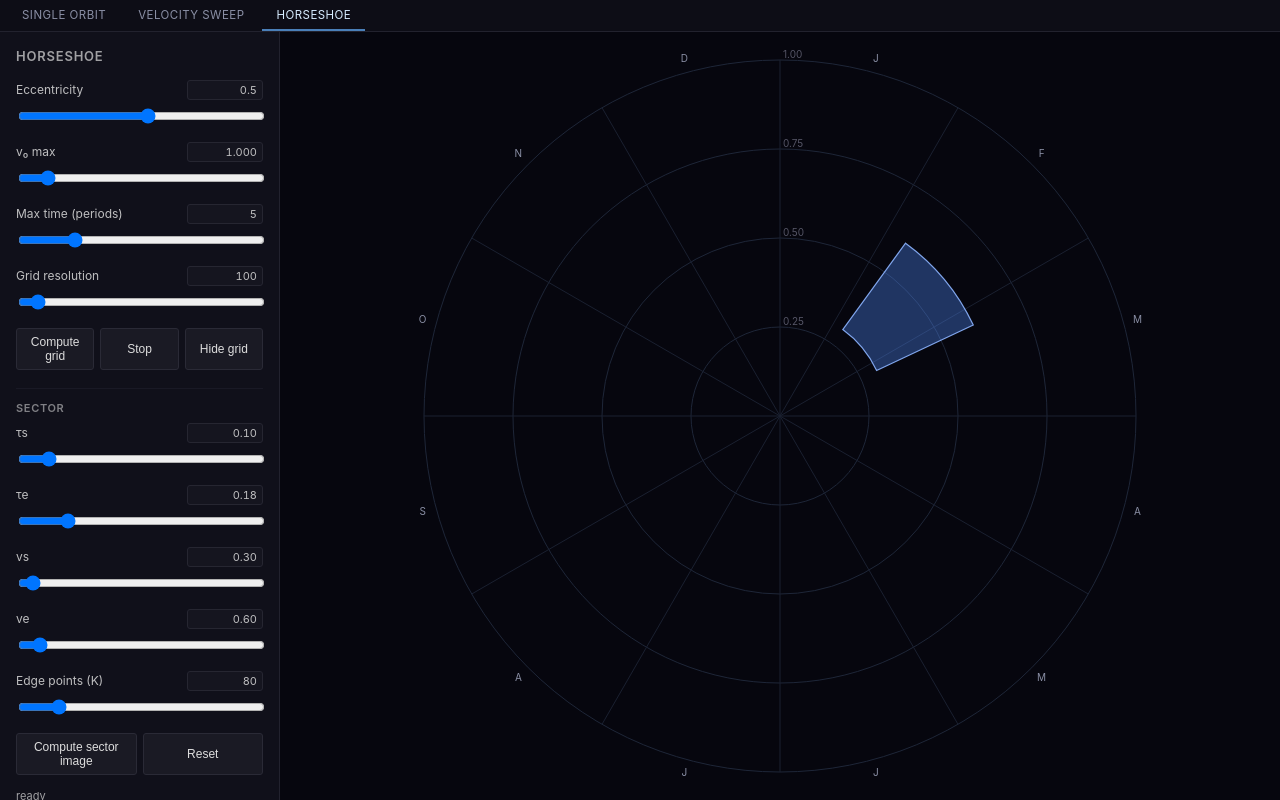
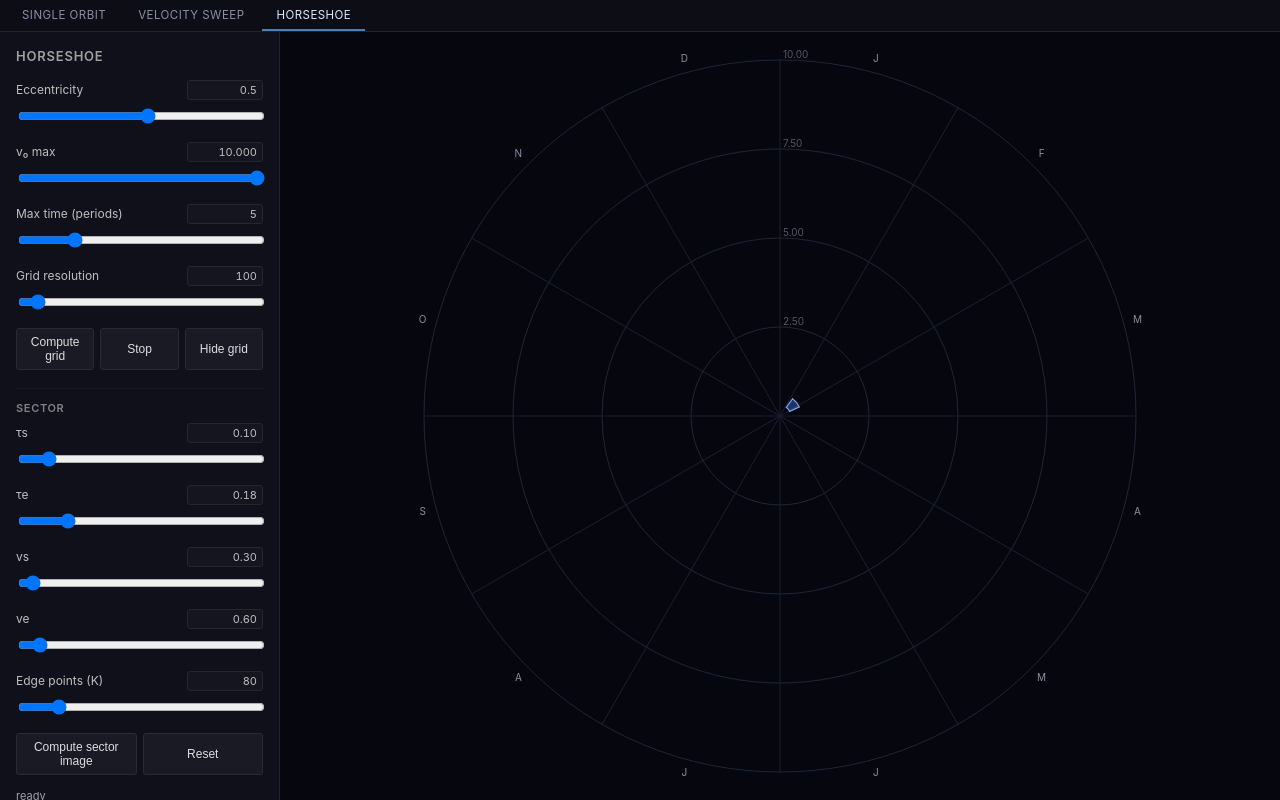
Before and after one commit to kyleedwardbradley/threebody, a website built with Vite: page horseshoe.html in a window 1280 px wide. Built offline with nearby package versions, Linux system fonts and the light colour scheme; some packages are replaced by stand-ins of ours.

Commit message:
Default v_max=10 on horseshoe page

```diff
--- a/horseshoe.html
+++ b/horseshoe.html
@@ -25,9 +25,9 @@
 
         <div class="control">
           <label><span>v₀ max</span>
-            <input type="text" id="vmax-num" class="num" step="0.01" value="1.000" />
+            <input type="text" id="vmax-num" class="num" step="0.01" value="10.000" />
           </label>
-          <input type="range" id="vmax" min="0.05" max="10" step="0.01" value="1.0" />
+          <input type="range" id="vmax" min="0.05" max="10" step="0.01" value="10" />
         </div>
 
         <div class="control">
--- a/src/horseshoe.ts
+++ b/src/horseshoe.ts
@@ -21,7 +21,7 @@ interface Cfg {
   k: number;
 }
 const cfg: Cfg = {
-  e: 0.5, vMax: 1.0, maxPeriods: 5, n: 100,
+  e: 0.5, vMax: 10, maxPeriods: 5, n: 100,
   tauS: 0.10, tauE: 0.18, vS: 0.30, vE: 0.60, k: 80,
 };
 
```
